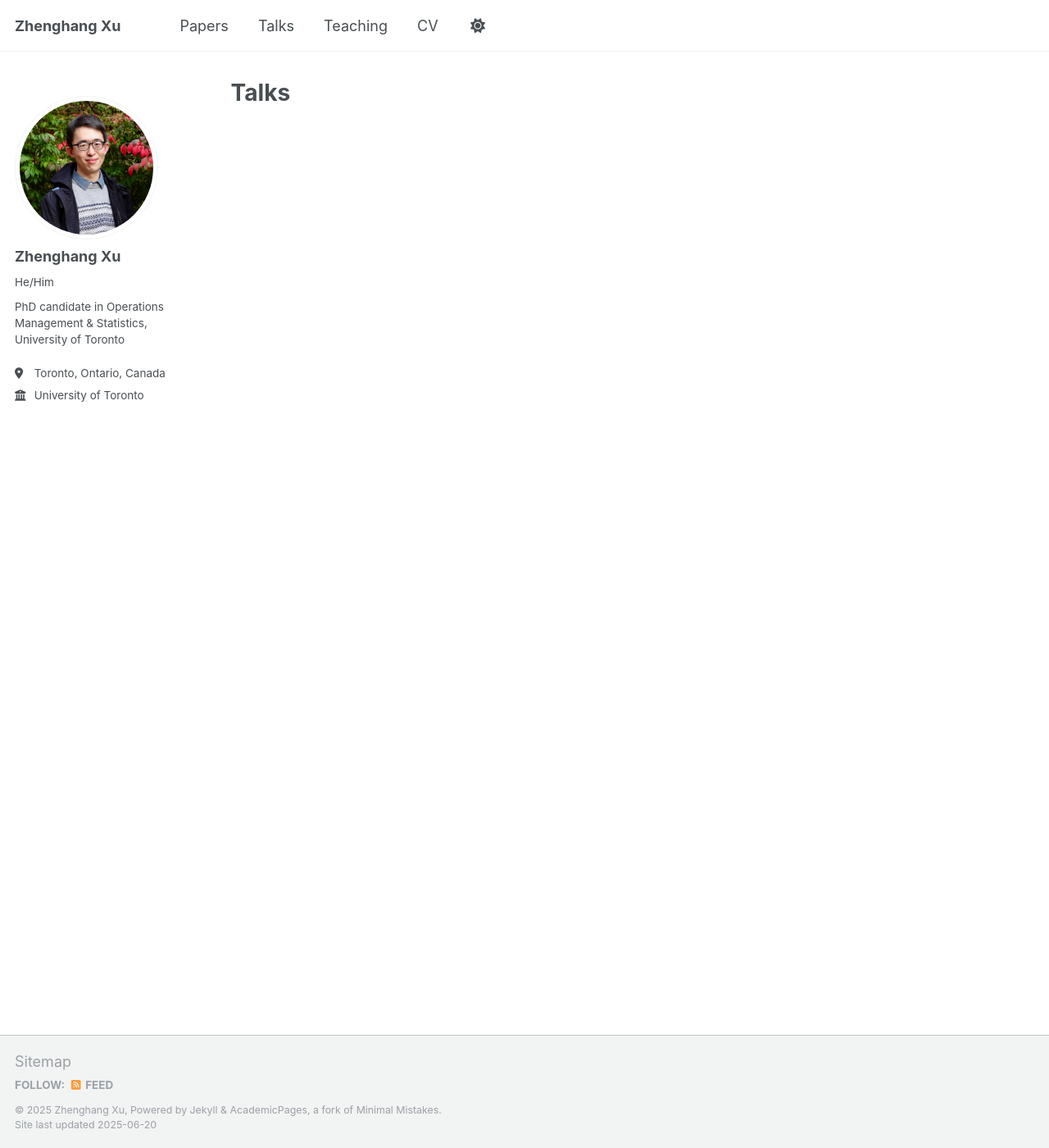
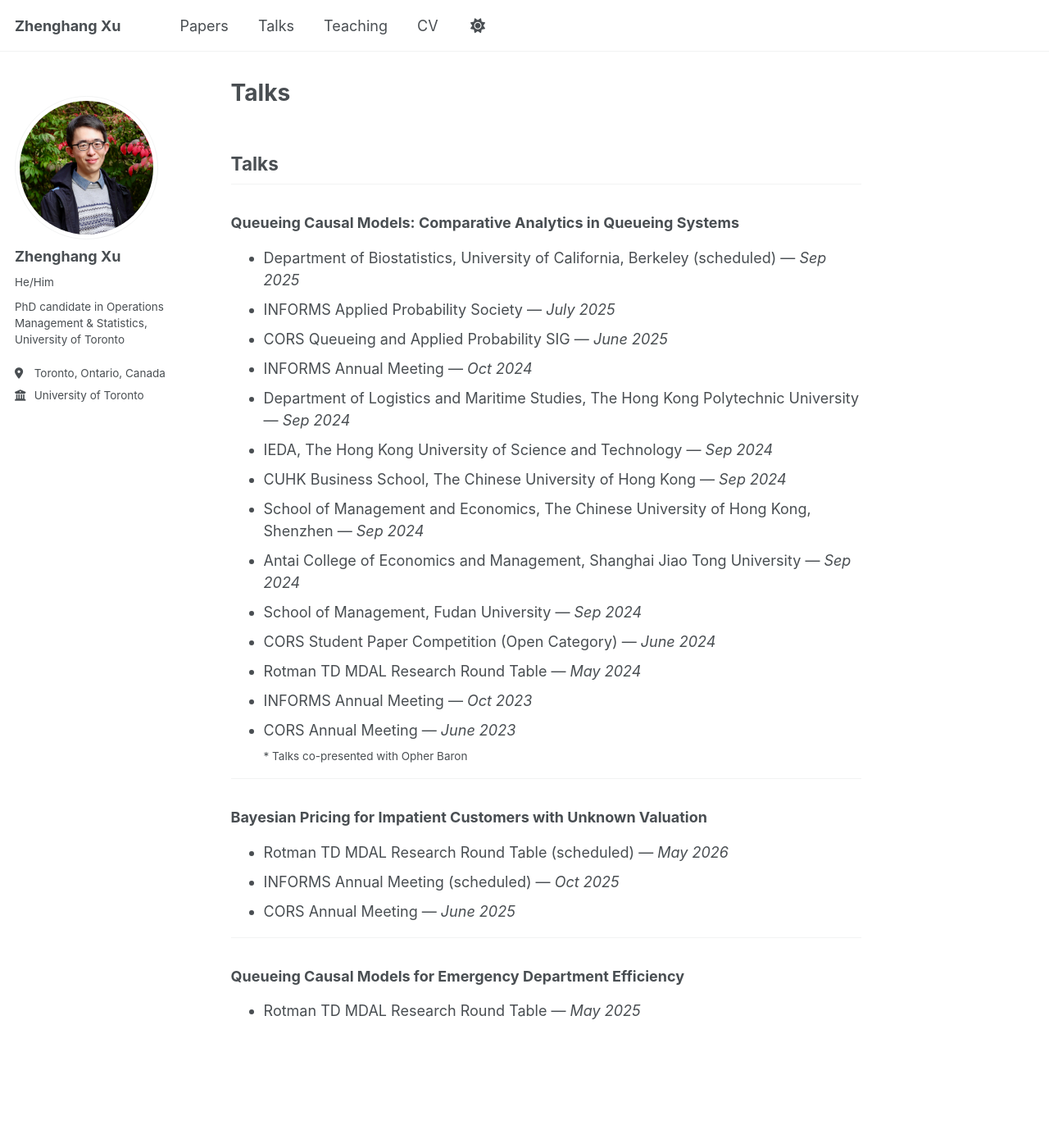
Before and after one commit to zhenghangxu-baymax/zhenghangxu-baymax.github.io, a Jekyll site: the page built from _pages/talks.md, in a window 1280 px wide and 1400 px high. Shown: the whole window at 82% size. Built offline with Jekyll 4.4.1, drawn with Linux system fonts in a browser that asks for light colours.

Commit message:
Update talks.md

```diff
--- a/_pages/talks.md
+++ b/_pages/talks.md
@@ -2,3 +2,38 @@
 title: "Talks"
 permalink: /talks/
 ---
+
+
+## Talks
+
+### Queueing Causal Models: Comparative Analytics in Queueing Systems
+
+- Department of Biostatistics, University of California, Berkeley (scheduled) — *Sep 2025*
+- INFORMS Applied Probability Society — *July 2025*
+- CORS Queueing and Applied Probability SIG — *June 2025*
+- INFORMS Annual Meeting — *Oct 2024*
+- Department of Logistics and Maritime Studies, The Hong Kong Polytechnic University — *Sep 2024*
+- IEDA, The Hong Kong University of Science and Technology — *Sep 2024*
+- CUHK Business School, The Chinese University of Hong Kong — *Sep 2024*
+- School of Management and Economics, The Chinese University of Hong Kong, Shenzhen — *Sep 2024*
+- Antai College of Economics and Management, Shanghai Jiao Tong University — *Sep 2024*
+- School of Management, Fudan University — *Sep 2024*
+- CORS Student Paper Competition (Open Category) — *June 2024*
+- Rotman TD MDAL Research Round Table — *May 2024*
+- INFORMS Annual Meeting — *Oct 2023*
+- CORS Annual Meeting — *June 2023*
+<sub>\* Talks co-presented with Opher Baron</sub>
+
+---
+
+### Bayesian Pricing for Impatient Customers with Unknown Valuation
+
+- Rotman TD MDAL Research Round Table (scheduled) — *May 2026*
+- INFORMS Annual Meeting (scheduled) — *Oct 2025*
+- CORS Annual Meeting — *June 2025*
+
+---
+
+### Queueing Causal Models for Emergency Department Efficiency
+
+- Rotman TD MDAL Research Round Table — *May 2025*
```
